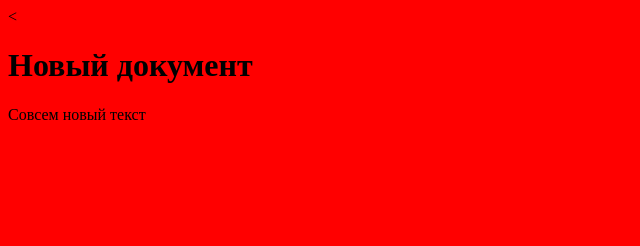
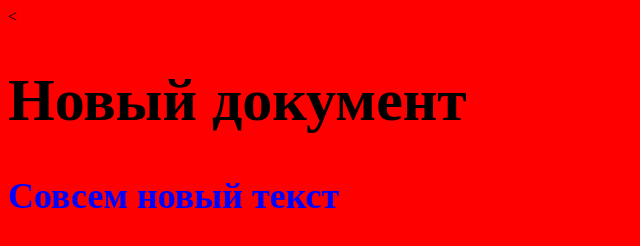
Before and after one commit to lexdanik/testgit, a plain HTML site: page index.html in a window 1280 px wide. Shown: the whole page, without its empty margins (0-640 px from the left). Drawn offline with Linux system fonts and the light colour scheme.

Commit message:
Styles of master

```diff
--- a/css/style.css
+++ b/css/style.css
@@ -1,3 +1,13 @@
 body {
 	background: red;
 }
+
+h1 {
+	font-size:60px;
+}
+
+p {
+	font-weight:bold;
+	font-size:36px;
+	color:blue;
+}
```
